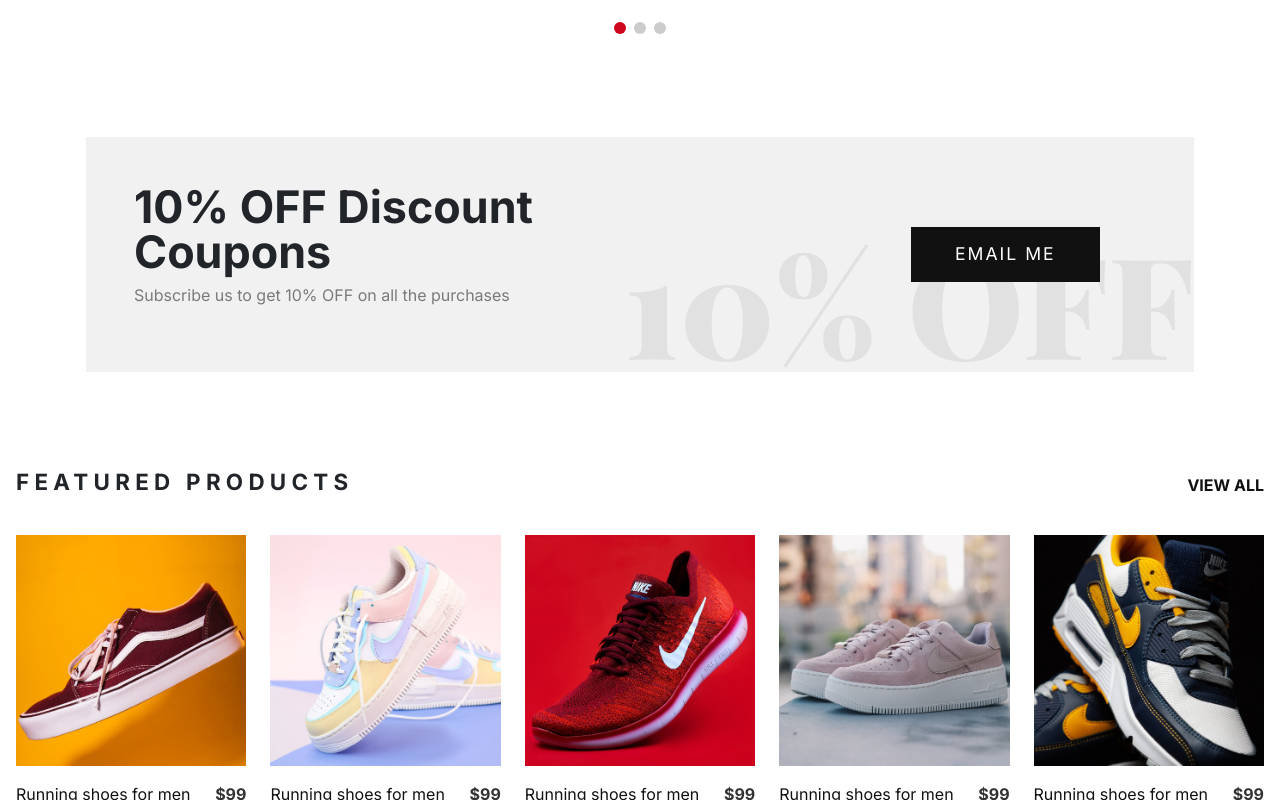
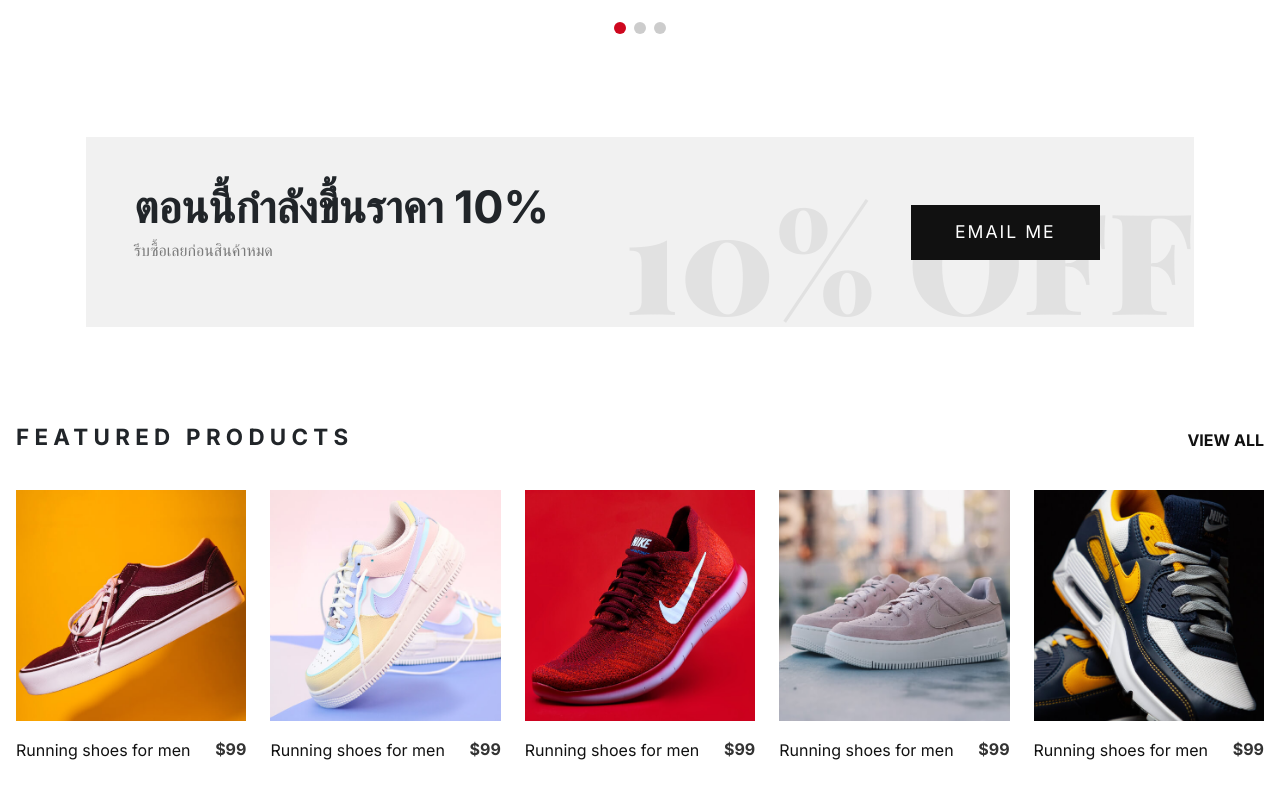
Before and after one commit to thanawat20/test1, a plain HTML site: page index.html in a window 1280 px wide. Shown: the part 1213-2013 px from the top of the page. Drawn offline with nearby package versions, Linux system fonts and the light colour scheme; a web font is replaced by a local one.

Commit message:
index.html

```diff
--- a/index.html
+++ b/index.html
@@ -415,7 +415,7 @@
             </ul>
           </div>
           <div class="col d-none d-md-block">
-            <p class="text-center text-black m-0"><strong>พิเศษ</strong>: ตอนนี้ราคารองเท้าทุกคู่กำลังขึ้นราคาอยู่ 10% รีบซื้อเลย!!!
+            <p class="text-center text-black m-0"><strong>พิเศษ</strong>: ตอนนี้รองเท้าทุกคู่กำลังขึ้นราคาอยู่ 10% รีบซื้อเลย!!!
             </p>
           </div>
           <div class="col">
@@ -625,8 +625,8 @@
         <div class="row justify-content-between align-items-center">
           <div class="col-lg-7 col-md-12 mb-3">
             <div class="coupon-header">
-              <h2 class="display-7">10% OFF Discount Coupons</h2>
-              <p class="m-0">Subscribe us to get 10% OFF on all the purchases</p>
+              <h2 class="display-7">ตอนนี้กำลังขึ้นราคา 10%</h2>
+              <p class="m-0">รีบซื้อเลยก่อนสินค้าหมด</p>
             </div>
           </div>
           <div class="col-lg-3 col-md-12">
```
